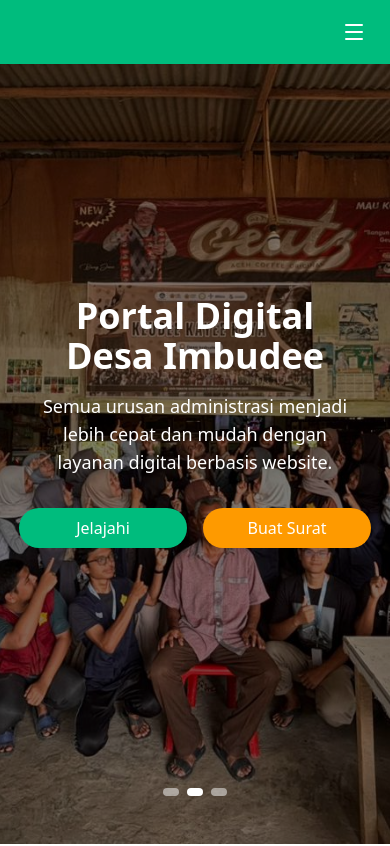
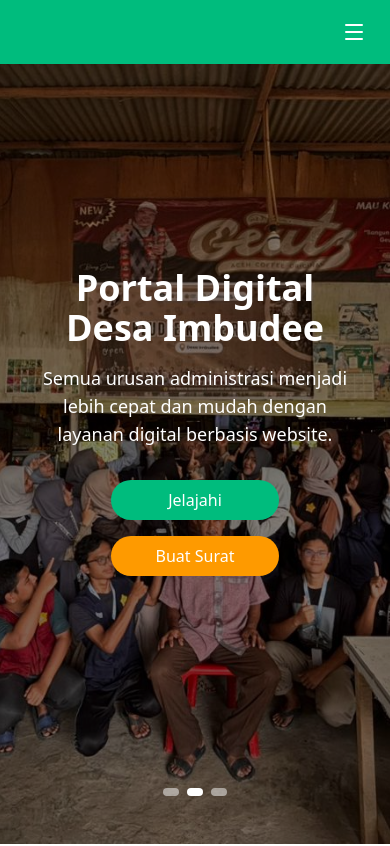
Before and after one commit to naufalhanif25/haba-imbudee, a Next.js app: page / in a window 390 px wide. Shown: the top 846 px of the page. Built offline with nearby package versions, Linux system fonts and the light colour scheme.

Commit message:
fix: Hero section responsiveness

```diff
--- a/components/home/hero-section.tsx
+++ b/components/home/hero-section.tsx
@@ -10,7 +10,7 @@ export default function HeroSection() {
     return (
         <section
             ref={heroRef}
-            className="min-h-screen w-screen h-fit relative flex bg-emerald-700 items-center justify-center"
+            className="min-h-screen w-screen h-fit relative flex bg-emerald-700 items-center justify-center px-8 md:px-16"
         >
             <Slideshow className="w-full h-full absolute top-0 left-0 flex items-center justify-center bg-emerald-500">
                 {Array.from({ length: 3 }).map((_, index) => {
@@ -34,7 +34,7 @@ export default function HeroSection() {
                         Semua urusan administrasi menjadi lebih cepat dan mudah dengan layanan digital berbasis website.
                     </h2>
                 </div>
-                <div className="w-fit h-fit flex items-start justify-center gap-4">
+                <div className="w-fit h-fit flex flex-col md:flex-row items-start justify-center gap-4">
                     <button
                         onClick={() => {
                             const rect = heroRef.current?.getBoundingClientRect() ;
```
